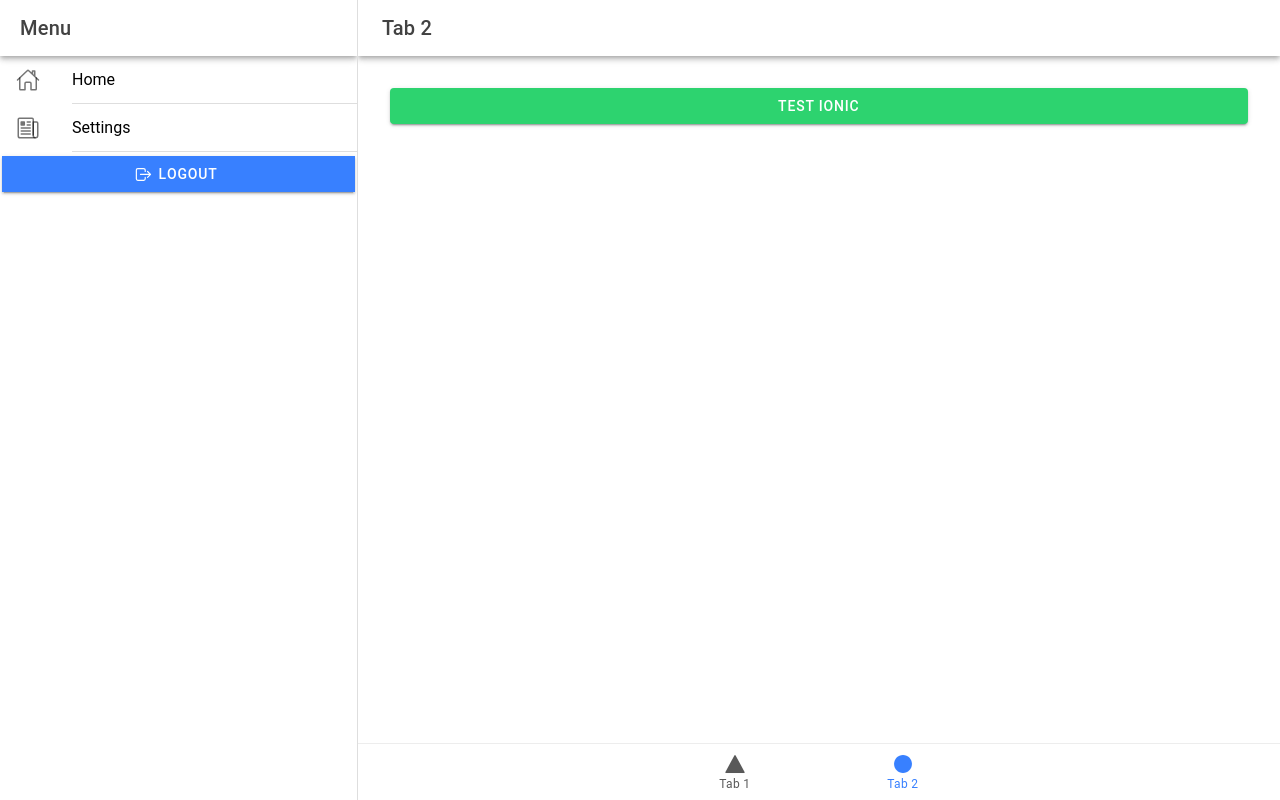
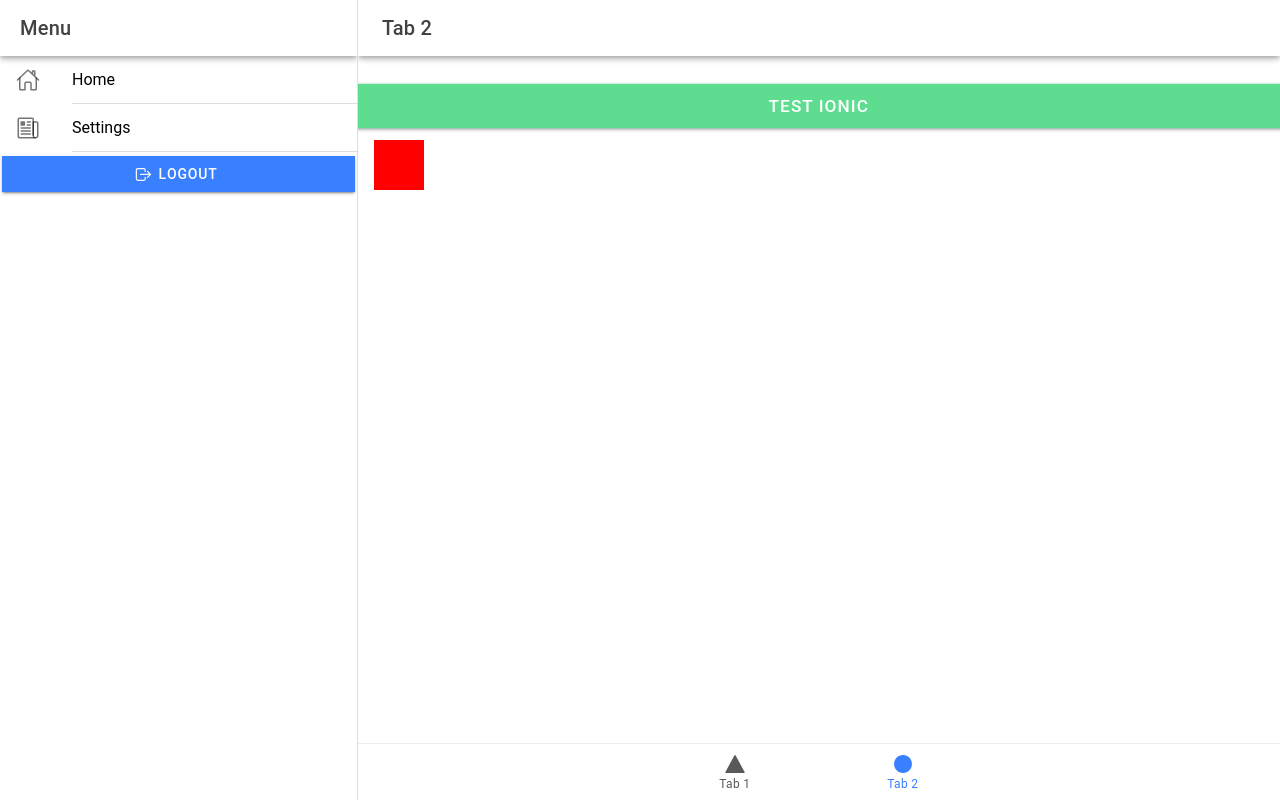
Before and after one commit to FahadAminShovon/ionic-intro-app, a React (Vite) app: page /app/settings/tab2 in a window 1280 px wide. Built offline with nearby package versions, Linux system fonts and the light colour scheme.

Commit message:
implement gestures

```diff
--- a/src/pages/Tab2.tsx
+++ b/src/pages/Tab2.tsx
@@ -1,5 +1,7 @@
 import {
   CreateAnimation,
+  Gesture,
+  GestureDetail,
   IonButton,
   IonButtons,
   IonContent,
@@ -8,15 +10,47 @@ import {
   IonPage,
   IonTitle,
   IonToolbar,
+  createGesture,
   useIonViewDidEnter,
 } from '@ionic/react';
 import React, { useRef } from 'react';
 
 const Tab2: React.FC = () => {
   const animationRef = useRef<CreateAnimation | null>(null);
+  const elementRef = useRef<HTMLDivElement | null>(null);
+
+  const onMoveHandler = (detail: GestureDetail) => {
+    const x = detail.currentX - detail.startX;
+    const y = detail.currentY - detail.startY;
+    if (elementRef.current) {
+      elementRef.current.style.transform = `translate(${x}px, ${y}px)`;
+    }
+  };
+
+  const onMoveEnd = (detail: GestureDetail) => {
+    if (elementRef.current) {
+      elementRef.current.style.transform = `translate(0px, 0px)`;
+      elementRef.current.style.transition = `500ms ease-out`;
+    }
+  };
+
+  const onStartHandler = (detail: GestureDetail) => {
+    if (elementRef.current) {
+      elementRef.current.style.transition = 'none';
+    }
+  };
 
   useIonViewDidEnter(() => {
-    // animationRef.current?.animation.play();
+    animationRef.current?.animation.play();
+    const gesture: Gesture = createGesture({
+      el: elementRef.current!,
+      gestureName: 'my-gesture',
+      onMove: onMoveHandler,
+      threshold: 0,
+      onEnd: onMoveEnd,
+      onStart: onStartHandler,
+    });
+    gesture.enable();
   });
   return (
     <IonPage>
@@ -28,7 +62,7 @@ const Tab2: React.FC = () => {
           </IonButtons>
         </IonToolbar>
       </IonHeader>
-      <IonContent className='ion-padding'>
+      <IonContent className='ion-padding' scrollY={false}>
         <CreateAnimation
           duration={2000}
           iterations={Infinity}
@@ -44,6 +78,10 @@ const Tab2: React.FC = () => {
             Test Ionic
           </IonButton>
         </CreateAnimation>
+        <div
+          ref={elementRef}
+          style={{ width: 50, height: 50, background: 'red' }}
+        ></div>
       </IonContent>
     </IonPage>
   );
```
